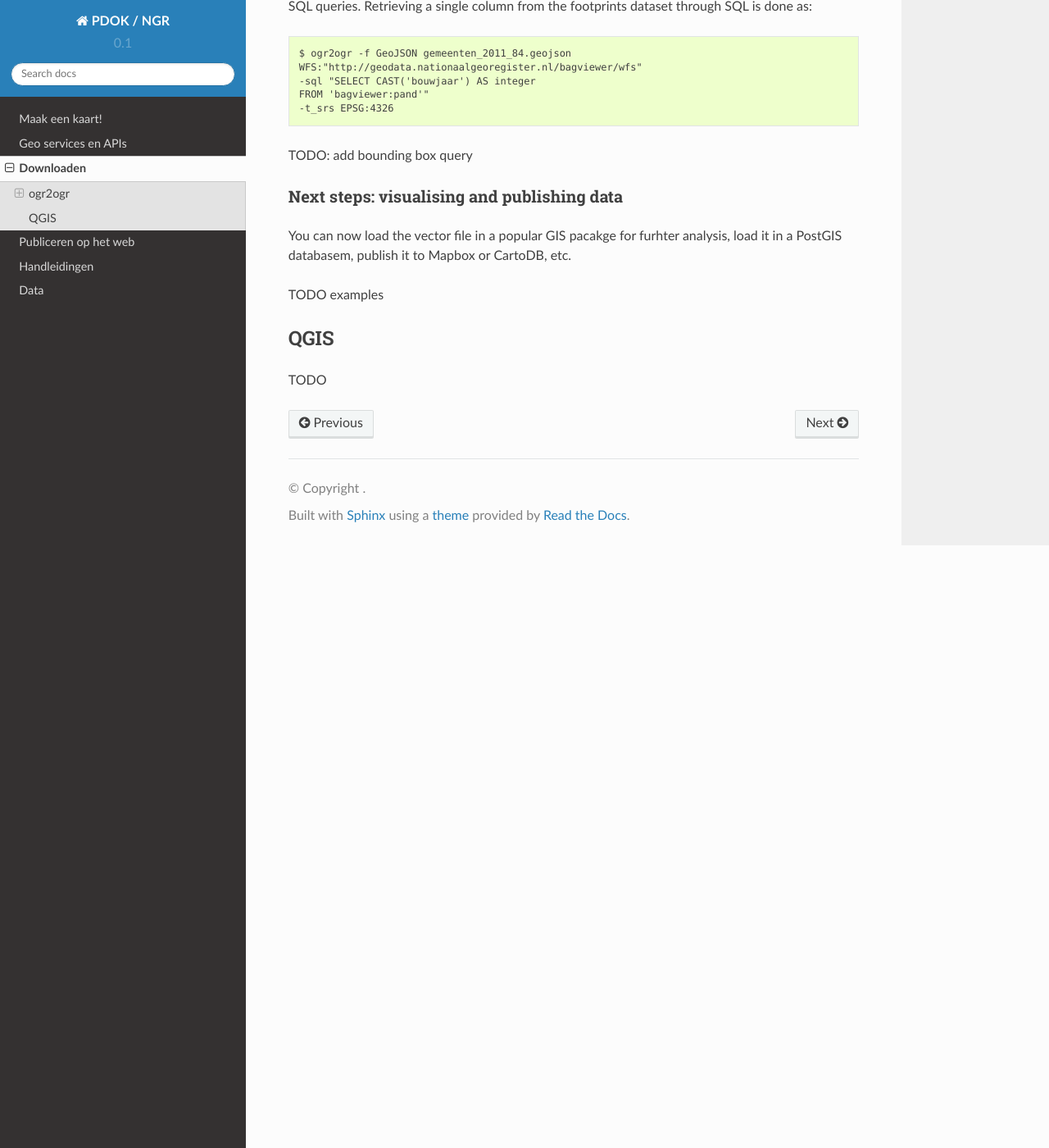
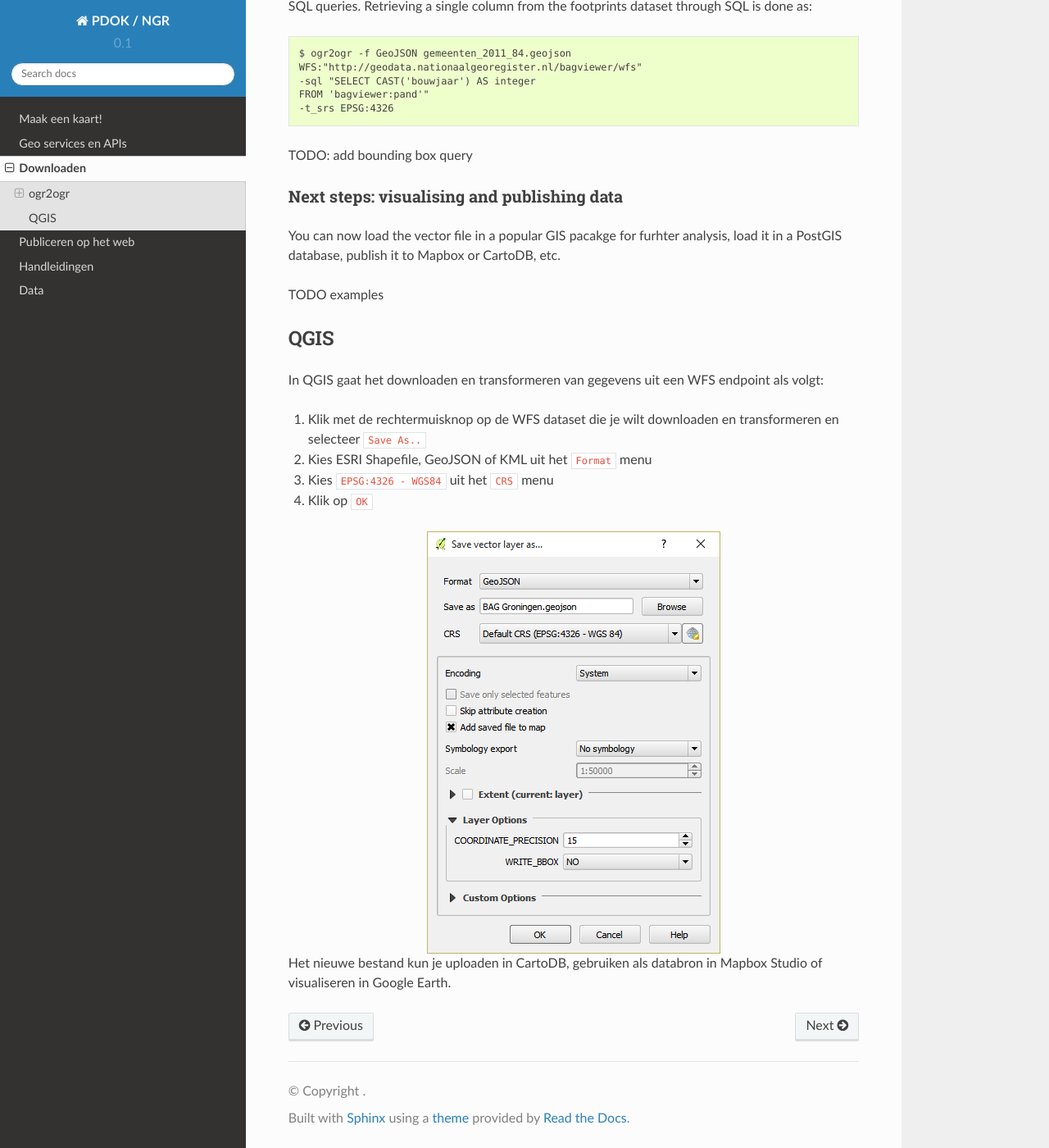
Before and after one commit to LivericA/PDOK, a Sphinx documentation site: the page built from docs/downloaden.rst, in a window 1280 px wide and 1400 px high, scrolled down 3299 px. Shown: the whole window at 82% size. Built offline with Sphinx 7.4.7 and the Read the Docs theme 2.0.0, drawn with Linux system fonts in a browser that asks for light colours.

Commit message:
add initial QGIS download instructions

```diff
--- a/docs/downloaden.rst
+++ b/docs/downloaden.rst
@@ -128,7 +130,7 @@ TODO: add bounding box query
 Next steps: visualising and publishing data
 ===========================================
 
-You can now load the vector file in a popular GIS pacakge for furhter analysis, load it in a PostGIS databasem, publish it to Mapbox or CartoDB, etc.
+You can now load the vector file in a popular GIS pacakge for furhter analysis, load it in a PostGIS database, publish it to Mapbox or CartoDB, etc.
 
 TODO examples
 
@@ -136,4 +138,14 @@ TODO examples
 QGIS
 ****
 
-TODO
+In QGIS gaat het downloaden en transformeren van gegevens uit een WFS endpoint als volgt:
+
+1. Klik met de rechtermuisknop op de WFS dataset die je wilt downloaden en transformeren en selecteer ``Save As..``
+2. Kies ESRI Shapefile, GeoJSON of KML uit het ``Format`` menu
+3. Kies ``EPSG:4326 - WGS84`` uit het ``CRS`` menu
+4. Klik op ``OK``
+
+.. image:: images/qgis-vector-save.png
+    :align: center
+
+Het nieuwe bestand kun je uploaden in CartoDB, gebruiken als databron in Mapbox Studio of visualiseren in Google Earth.
```
Also changed, not shown: other parts of docs/downloaden.rst (+2 -0 lines).
